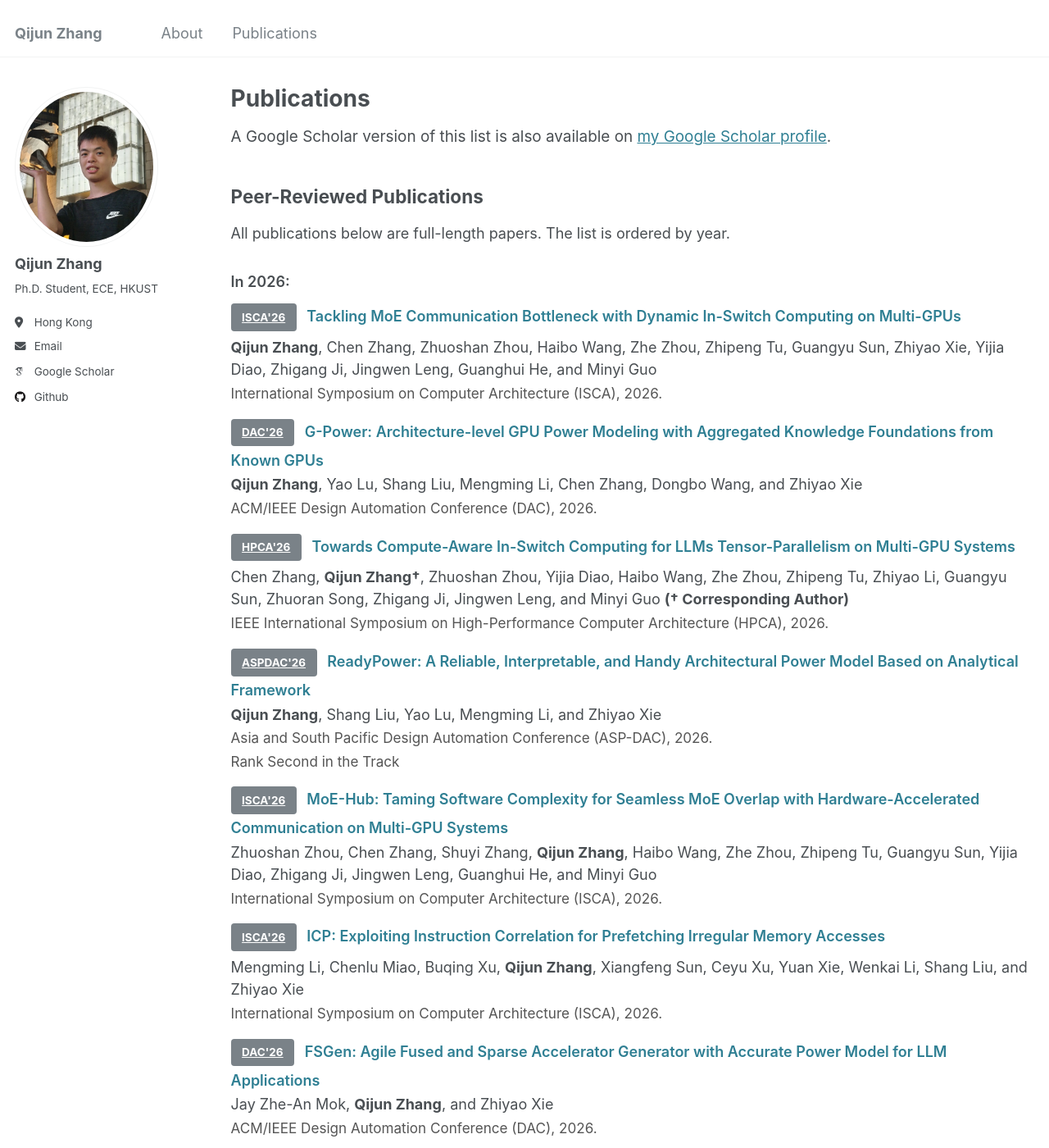
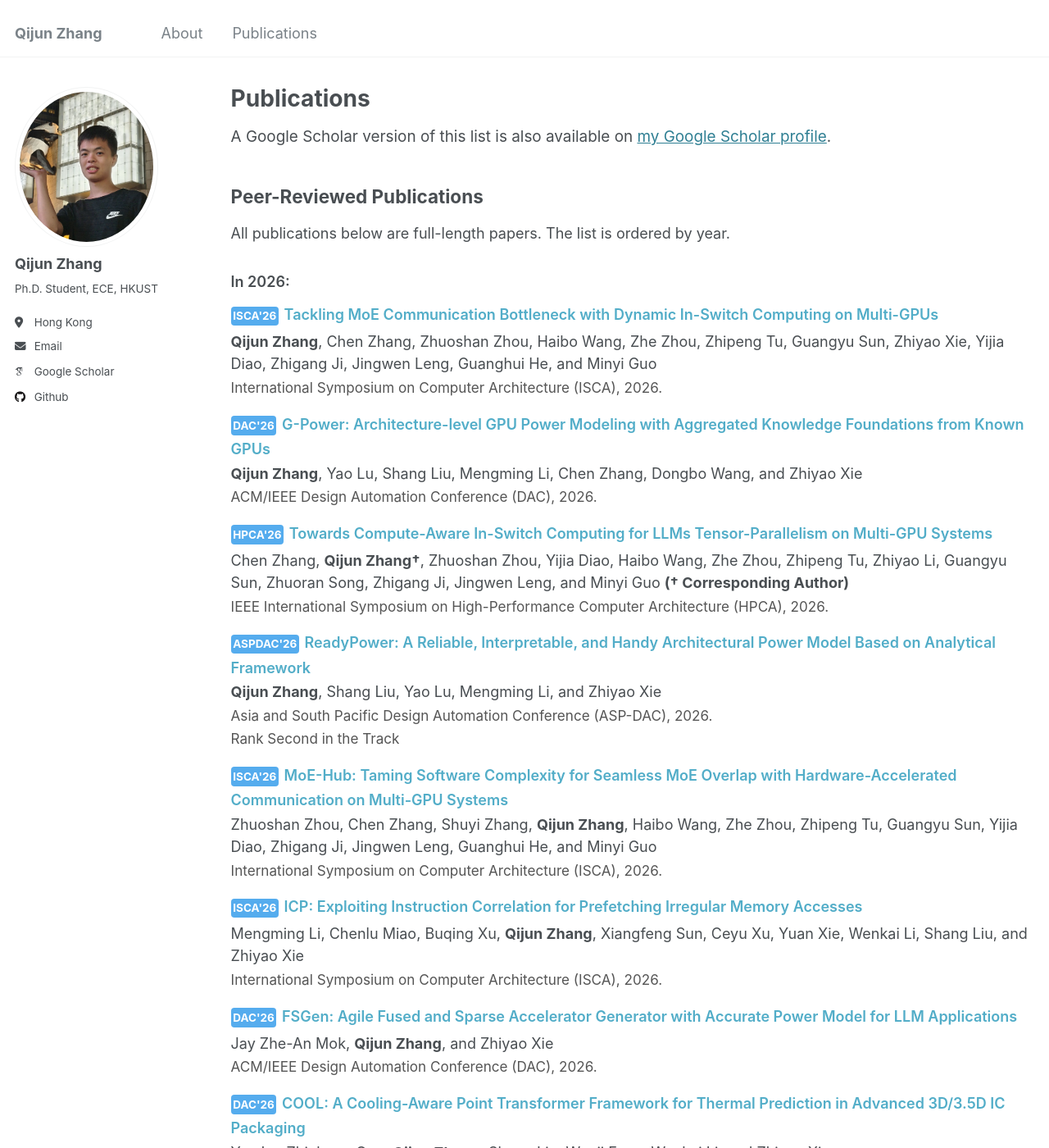
Before and after one commit to zqj2333/zqj2333.github.io, a Jekyll site: the page built from _pages/publications.html, in a window 1280 px wide and 1400 px high. Shown: the whole window at 82% size. Built offline with Jekyll 4.4.1, drawn with Linux system fonts in a browser that asks for light colours; some web fonts are replaced.

Commit message:
Update main.scss

```diff
--- a/assets/css/main.scss
+++ b/assets/css/main.scss
@@ -64,11 +64,19 @@
 
 .publication-title-line {
   font-weight: 600;
-  color: $link-color;
+  color: #52adc8;
 }
 
 .publication-title-line .btn {
-  margin-right: 0.45rem;
+  margin-bottom: 0.25em;
+  margin-right: 0.15em;
+  padding: 0.125em 0.2em;
+  color: rgb(255, 255, 255) !important;
+  font-size: 0.75em;
+  font-weight: bold;
+  text-decoration: none !important;
+  background-color: #55acee;
+  border: 0 !important;
   vertical-align: baseline;
 }
 
```
